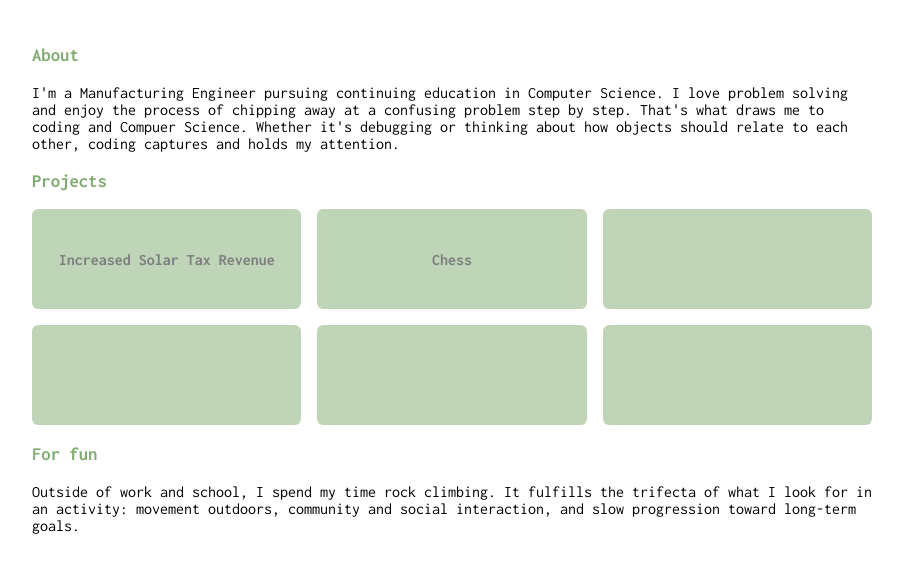
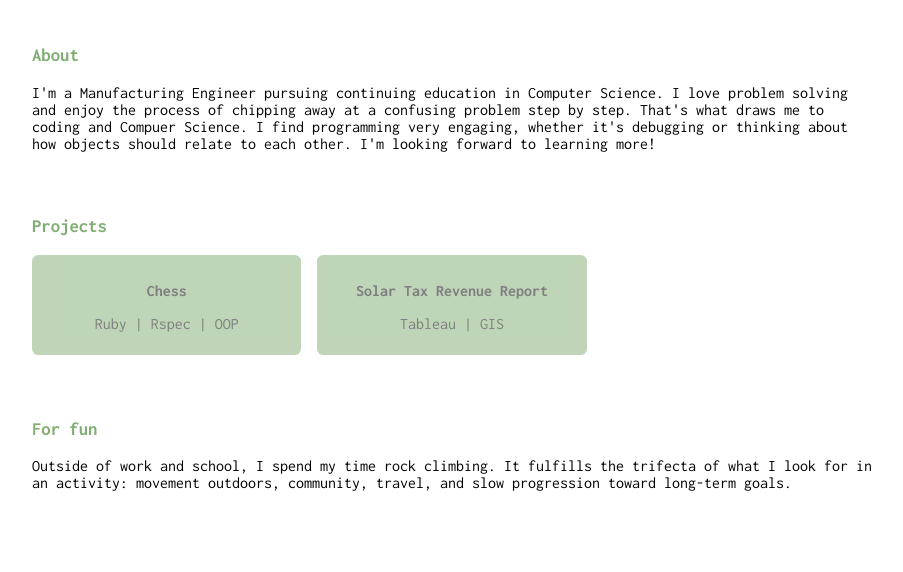
Before and after one commit to clairedotcom/portfolio-site, a plain HTML site: page index.html in a window 1280 px wide. Shown: the part 174-746 px from the top of the page, without its empty margins (188-1091 px from the left). Drawn offline with Linux system fonts and the light colour scheme.

Commit message:
Update project card links and text styling

```diff
--- a/index.html
+++ b/index.html
@@ -22,36 +22,37 @@
             <p>
                 I'm a Manufacturing Engineer pursuing continuing education in Computer
                 Science. I love problem solving and enjoy the process of chipping away at a
-                confusing problem step by step. That's what draws me to coding and Compuer Science. Whether
-                it's debugging or thinking about how objects should relate to each other, coding captures and holds
-                my attention.
+                confusing problem step by step. That's what draws me to coding and Compuer Science.
+                I find programming very engaging, whether it's debugging or thinking about how objects
+                should relate to each other. I'm looking forward to learning more!
             </p>
         </div>
         <div class="projects">
             <h3>Projects</h3>
             <div class="project-container">
-                <a href = "/solartax.html">
+                <a href = "https://github.com/clairedotcom/chess">
                     <div class="project-card">
-                        <h4>Increased Solar Tax Revenue</h4>
+                        <div class = "project-text">
+                            <h4>Chess</h4>
+                            <p>Ruby | Rspec | OOP</p>
+                        </div>
                     </div>
                 </a>
-
-                <a href = "/chess.html">
+                <a href = "https://energync.org/wp-content/uploads/2019/07/Increased-North-Carolina-County-Tax-Revenue-from-Solar-Development_Small.pdf">
                     <div class="project-card">
-                        <h4>Chess</h4>
+                        <div class = "project-text">
+                            <h4>Solar Tax Revenue Report</h4>
+                            <p>Tableau | GIS</p>
+                        </div>
                     </div>
                 </a>
-                <div class="project-card"></div>
-                <div class="project-card"></div>
-                <div class="project-card"></div>
-                <div class="project-card"></div>
             </div>
         </div>
         <div class="fun">
             <h3>For fun</h3>
             <p>
                 Outside of work and school, I spend my time rock climbing. It fulfills the trifecta
-                of what I look for in an activity: movement outdoors, community and social interaction,
+                of what I look for in an activity: movement outdoors, community, travel,
                 and slow progression toward long-term goals.
             </p>
         </div>
--- a/style.css
+++ b/style.css
@@ -51,6 +51,10 @@ a {
     height: auto;
 }
 
+.about, .content, .projects {
+    margin-bottom: 4rem;
+}
+
 .project-container {
     display: grid;
     grid-template-columns: repeat(3, 1fr);
@@ -74,10 +78,24 @@ a {
 }
 
 .project-card h4 {
-    flex: auto;
     padding-left: 10px;
     padding-right: 10px;
+    margin-bottom: 0;
     color: black;
+    font-weight: bold;
+}
+
+.project-text {
+    width: auto;
+    display: flex;
+    flex-direction: column;
+    flex-grow: 1;
+}
+
+.project-text p {
+    color: black;
+    padding-left: 10px;
+    padding-right: 10px;
 }
 
 @media (max-width: 500px) {
```
